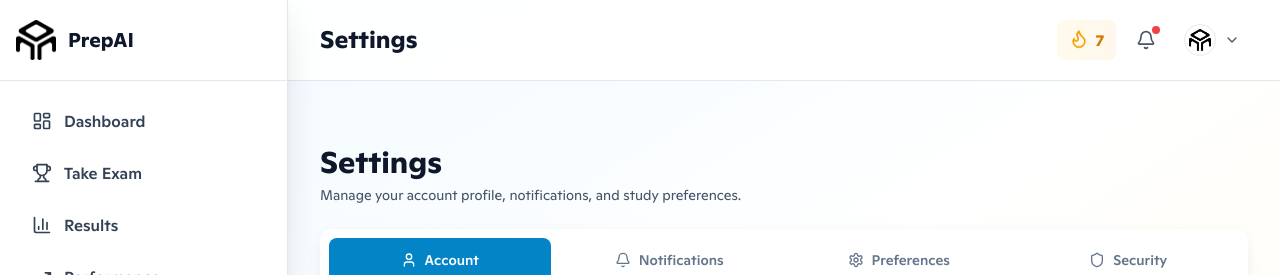
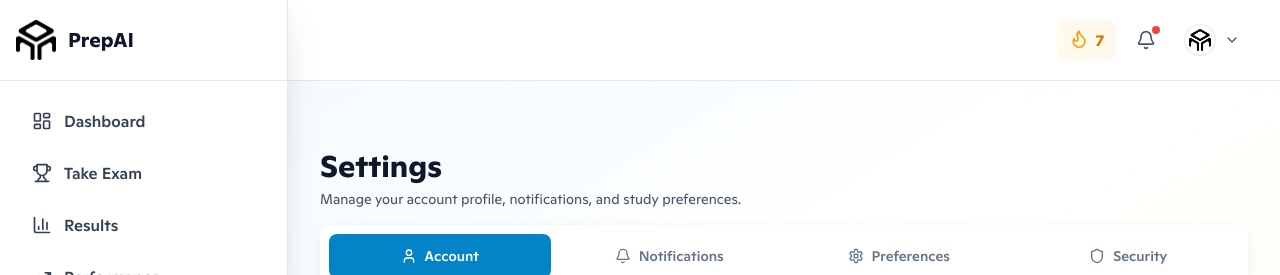
Before and after one commit to KabriAcid/PrepAI, a React (Vite) app: page /student/settings in a window 1280 px wide. Shown: the top 275 px of the page. Built offline with nearby package versions, Linux system fonts and the light colour scheme.

Commit message:
refactor: remove title from Header component; enhance Layout with dynamic title descriptions and improved title display; update Home page styles for consistency

```diff
--- a/src/components/layout/Header.tsx
+++ b/src/components/layout/Header.tsx
@@ -4,11 +4,10 @@ import clsx from 'clsx'
 import Logo from '@/components/Logo'
 
 interface HeaderProps {
-  title?: string
   streak?: number
 }
 
-const Header: React.FC<HeaderProps> = ({ title = 'Dashboard', streak = 7 }) => {
+const Header: React.FC<HeaderProps> = ({ streak = 7 }) => {
   const [notificationsOpen, setNotificationsOpen] = useState(false)
   const [userMenuOpen, setUserMenuOpen] = useState(false)
 
@@ -21,9 +20,7 @@ const Header: React.FC<HeaderProps> = ({ title = 'Dashboard', streak = 7 }) => {
   return (
     <header className="sticky top-0 z-30 border-b border-spiritual-200 bg-white/90 backdrop-blur-md">
       <div className="flex items-center justify-between gap-3 px-3 sm:px-6 lg:px-8 py-3 sm:py-4 lg:ml-72">
-        <h1 className="hidden lg:block text-2xl font-bold text-spiritual-900">{title}</h1>
-
-        <div className="flex-1 lg:flex-none" />
+        <div className="flex-1" />
 
         <div className="flex items-center gap-2 sm:gap-3">
           <div className="flex items-center gap-1.5 rounded-lg bg-gradient-to-r from-warning-50 to-orange-50 px-3 py-2">
--- a/src/components/layout/Layout.tsx
+++ b/src/components/layout/Layout.tsx
@@ -9,12 +9,32 @@ interface LayoutProps {
   streak?: number
 }
 
+const titleDescriptions: Record<string, string> = {
+  Dashboard: 'Track your progress, activity, and upcoming study tasks at a glance.',
+  'Take Exam': 'Complete your mock exam session and review your performance in real time.',
+  Results: 'Review your latest scores, accuracy, and overall exam outcomes.',
+  'Practice Tests': 'Choose targeted tests to strengthen weak areas and improve speed.',
+  'Help & Support': 'Find answers to common questions and get assistance when needed.',
+  Settings: 'Manage your account profile, notifications, and study preferences.',
+  Subjects: 'Explore subject areas and focus your preparation by topic.',
+  'Performance Analytics': 'Analyze trends in your scores and track improvement over time.',
+}
+
 const Layout: React.FC<LayoutProps> = ({ children, title, streak }) => {
+  const showTitleBlock = Boolean(title && title !== 'Dashboard')
+  const description = title ? (titleDescriptions[title] ?? 'Manage your learning and exam workflow from this page.') : ''
+
   return (
     <div className="min-h-screen bg-gradient-to-br from-primary-50 via-white to-secondary-50">
       <Sidebar />
-      <Header title={title} streak={streak} />
-      <main className="lg:ml-72 pt-16 pb-24 lg:pb-8">
+      <Header streak={streak} />
+      <main className="lg:ml-72 pt-14 pb-24 lg:pb-8">
+        {showTitleBlock && (
+          <div className="px-3 sm:px-6 lg:px-8 pt-2 sm:pt-3 pb-3 sm:pb-4">
+            <h1 className="text-2xl font-bold text-spiritual-900 sm:text-3xl">{title}</h1>
+            <p className="mt-1 text-sm text-spiritual-600">{description}</p>
+          </div>
+        )}
         {children}
       </main>
       <BottomNav />
--- a/src/pages/Home.tsx
+++ b/src/pages/Home.tsx
@@ -211,7 +211,7 @@ const Home: React.FC = () => {
                             <div className="mx-auto w-full max-w-md">
                                 <div className="relative rounded-3xl bg-white/90 p-8 shadow-strong backdrop-blur-sm">
                                     <div className="space-y-4 text-center">
-                                        <div className="mx-auto flex h-20 w-20 animate-bounce-gentle items-center justify-center rounded-2xl bg-gradient-to-br from-primary-500 to-secondary-500">
+                                        <div className="mx-auto flex h-20 w-20 animate-bounce-gentle items-center justify-center rounded-2xl bg-gradient-to-br from-primary-500 to-primary-700">
                                             <BookOpen className="h-10 w-10 text-white" />
                                         </div>
                                         <h3 className="text-xl font-bold text-spiritual-900">
@@ -252,7 +252,7 @@ const Home: React.FC = () => {
                                 className="space-y-2 text-center"
                             >
                                 <div
-                                    className={`mx-auto flex h-12 w-12 items-center justify-center rounded-xl bg-gradient-to-br from-primary-100 to-secondary-100 ${stat.color}`}
+                                    className={`mx-auto flex h-12 w-12 items-center justify-center rounded-xl bg-gradient-to-br from-primary-100 to-primary-300 ${stat.color}`}
                                 >
                                     <stat.icon className="h-6 w-6" />
                                 </div>
@@ -368,7 +368,7 @@ const Home: React.FC = () => {
             </section>
 
             {/* CTA Section */}
-            <section className="bg-gradient-to-r from-primary-600 to-secondary-600 py-16">
+            <section className="bg-gradient-to-r from-primary-600 to-primary-800 py-16">
                 <div className="mx-auto max-w-7xl px-4 text-center sm:px-6 lg:px-8">
                     <motion.div
                         initial={{ opacity: 0, y: 20 }}
--- a/src/pages/students/Settings.tsx
+++ b/src/pages/students/Settings.tsx
@@ -106,13 +106,6 @@ const Settings: React.FC = () => {
   return (
     <Layout title="Settings" streak={7}>
       <div className="space-y-6 px-3 sm:px-6 lg:px-8">
-        <div>
-          <h1 className="text-2xl sm:text-3xl font-bold text-spiritual-900">Settings</h1>
-          <p className="mt-1 text-sm text-spiritual-600">
-            Manage your account profile, notifications, and study preferences.
-          </p>
-        </div>
-
         <Tabs value={activeTab} onValueChange={setActiveTab} className="space-y-6">
           <div className="rounded-xl border border-white/20 bg-white/90 p-2 shadow-soft backdrop-blur-sm">
             <TabsList className="grid w-full grid-cols-2 gap-2 bg-transparent p-0 sm:grid-cols-4">
```
Also changed, not shown: 1 other file (tests, documents, lock files or other folders).
